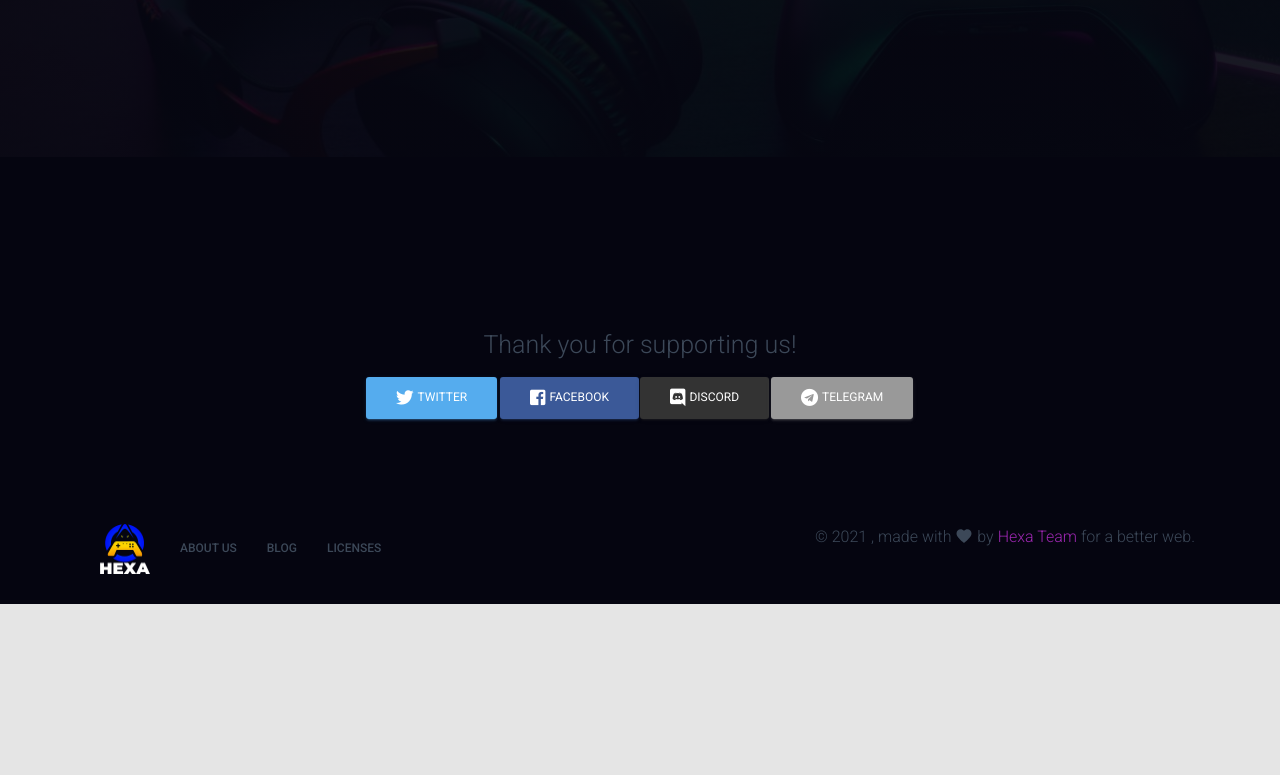
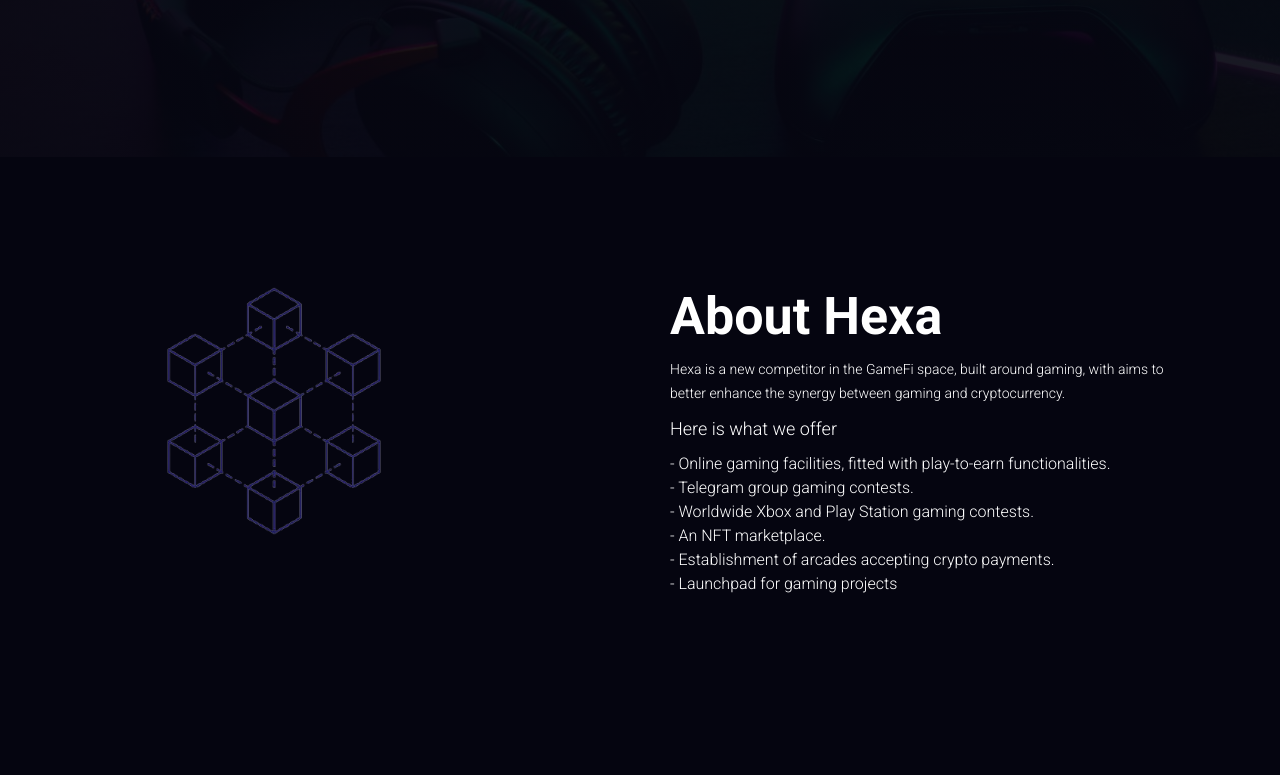
Before and after one commit to emexx2002/hexa, a Next.js app: page /home in a window 1280 px wide. Shown: the part 563-1338 px from the top of the page. Before the commit the page ends 1167 px from the top, so only its background shows below. Built offline with nearby package versions, Linux system fonts and the light colour scheme.

Commit message:
Update home.js

```diff
--- a/pages/home.js
+++ b/pages/home.js
@@ -62,6 +62,45 @@ function home(props) {
 
         </div>
       </Parallax>
+      <div className={classNames(classes.main)} style={{backgroundColor:"#050510", paddingTop:"65px", color:"white"}}>
+          <div className={classes.container}>
+            <GridContainer justify="center">
+              <GridItem xs={12} sm={12} md={6}>
+                <img src="img/block.png" style={{width:"70%", height:"auto"}} />
+              </GridItem>
+              <GridItem xs={12} sm={12} md={6}>
+
+                <div className={classes.container} style={{paddingTop:"45px"}}>
+                  <div className="animate__animated animate__bounce">
+                  <h1 className={classes.title} style={{ fontSize:"6.5vh"}}>
+                    About Hexa
+                    </h1>
+                    <p>
+                    Hexa is a new competitor in the GameFi space, built around gaming, with aims to better enhance the synergy between gaming and cryptocurrency.
+                    </p>
+                    <h4>Here is what we offer</h4>
+                    - Online gaming facilities, fitted with play-to-earn functionalities.<br/>
+                    - Telegram group gaming contests.<br/>
+                    - Worldwide Xbox and Play Station gaming contests.<br/>
+                    - An NFT marketplace.<br/>
+                    - Establishment of arcades accepting crypto payments.<br/>
+                    - Launchpad for gaming projects
+
+
+                  </div>
+
+
+
+
+
+                </div>
+              </GridItem>
+
+            </GridContainer>
+
+
+        </div>
+      </div>
 
       <SectionDownload   />
       <Footer/>
```
